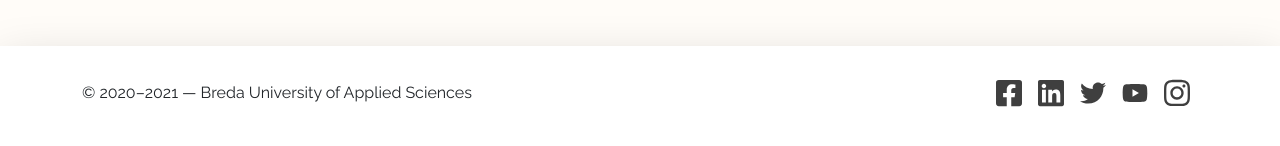
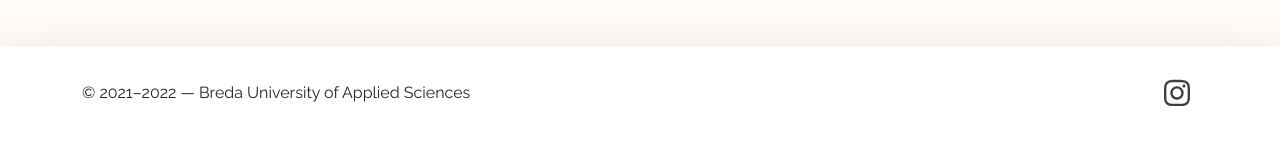
Before and after one commit to shannakoopmans/Juntos-our-vision, a plain HTML site: page index.html in a window 1280 px wide. Shown: the part 1325-1471 px from the top of the page. Drawn offline with nearby package versions, Linux system fonts and the light colour scheme.

Commit message:
Update index.html

```diff
--- a/index.html
+++ b/index.html
@@ -99,34 +99,14 @@
     <!-- End of the grid with cards -->
 
     <!-- A footer with socials -->
-    <footer class="shadow-lg mt-5 py-4 bg-body">
+   <footer class="shadow-lg mt-5 py-4 bg-body">
       <div class="container d-flex justify-content-between align-items-center">
         <p>
-          © 2020&ndash;2021 &mdash; Breda University of Applied Sciences
+          © 2021&ndash;2022 &mdash; Breda University of Applied Sciences
         </p>
         <ul class="list-unstyled d-flex align-items-center opacity-75">
           <li>
-            <a href="https://www.facebook.com/bredauniversityas" target="_blank">
-              <img class="m-2" src="images/facebook.svg" alt="Follow us on" width="26">
-            </a>
-          </li>
-          <li>
-            <a href="https://www.linkedin.com/school/bredauniversityas/" target="_blank">
-              <img class="m-2" src="images/linkedin.svg" alt="Follow us on LinkedIn" width="26">
-            </a>
-          </li>
-          <li>
-            <a href="https://twitter.com/bredauas" target="_blank">
-              <img class="m-2" src="images/twitter.svg" alt="Follow us on Twitter" width="26">
-            </a>
-          </li>
-          <li>
-            <a href="https://www.youtube.com/BredaUniversityofAppliedSciences" target="_blank">
-              <img class="m-2" src="images/youtube.svg" alt="Follow us on YouTube" width="26">
-            </a>
-          </li>
-          <li>
-            <a href="https://www.instagram.com/bredauniversityas/" target="_blank">
+            <a href="https://www.instagram.com/juntoscerveza/" target="_blank">
               <img class="m-2" src="images/instagram.svg" alt="Follow us on Instagram" width="26">
             </a>
           </li>
```
